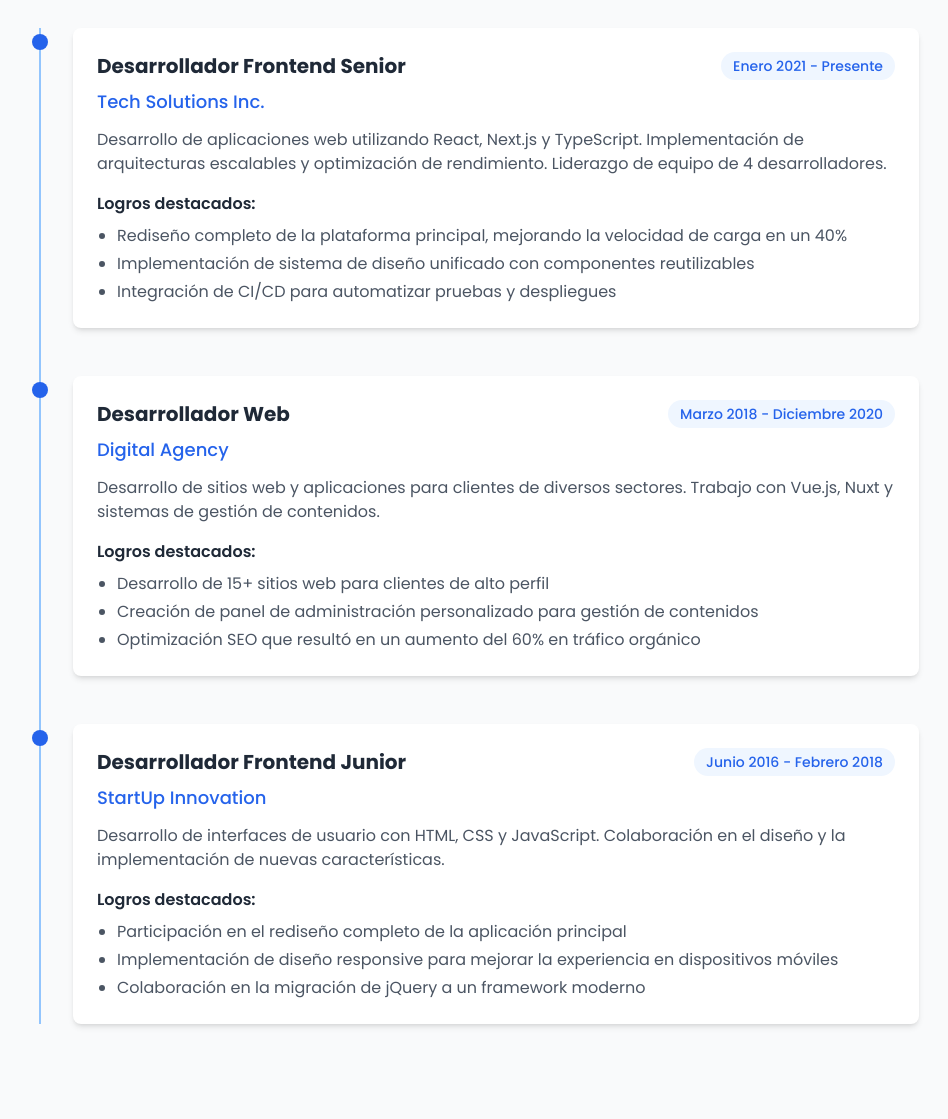
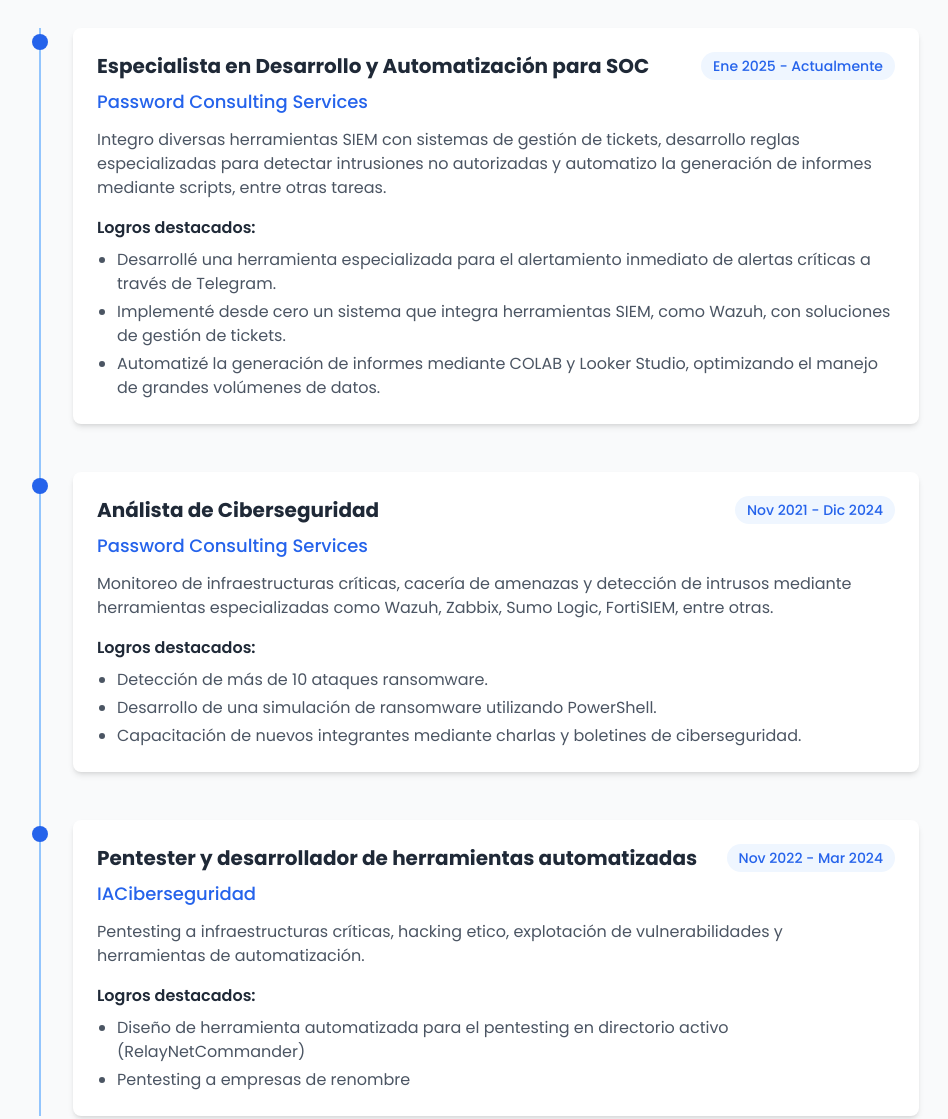
Before and after one commit to fvargas1644/portfolio, an Astro site: page / in a window 1280 px wide. Shown: the part 1020-2139 px from the top of the page, without its empty margins (169-1117 px from the left). Built offline with nearby package versions, Linux system fonts and the light colour scheme; Astro itself is replaced by a stand-in of ours.

Commit message:
Agregar foto de perfil y cambiar descripciones de experiencia

```diff
--- a/src/components/Experience.astro
+++ b/src/components/Experience.astro
@@ -1,36 +1,35 @@
 ---
 const experiences = [
   {
-    position: "Desarrollador Frontend Senior",
-    company: "Tech Solutions Inc.",
-    period: "Enero 2021 - Presente",
-    description: "Desarrollo de aplicaciones web utilizando React, Next.js y TypeScript. Implementación de arquitecturas escalables y optimización de rendimiento. Liderazgo de equipo de 4 desarrolladores.",
+    position: "Especialista en Desarrollo y Automatización para SOC",
+    company: "Password Consulting Services",
+    period: "Ene 2025 - Actualmente",
+    description: "Integro diversas herramientas SIEM con sistemas de gestión de tickets, desarrollo reglas especializadas para detectar intrusiones no autorizadas y automatizo la generación de informes mediante scripts, entre otras tareas.",
     achievements: [
-      "Rediseño completo de la plataforma principal, mejorando la velocidad de carga en un 40%",
-      "Implementación de sistema de diseño unificado con componentes reutilizables",
-      "Integración de CI/CD para automatizar pruebas y despliegues"
+      "Desarrollé una herramienta especializada para el alertamiento inmediato de alertas críticas a través de Telegram.",
+      "Implementé desde cero un sistema que integra herramientas SIEM, como Wazuh, con soluciones de gestión de tickets.",
+      "Automatizé la generación de informes mediante COLAB y Looker Studio, optimizando el manejo de grandes volúmenes de datos."
     ]
   },
   {
-    position: "Desarrollador Web",
-    company: "Digital Agency",
-    period: "Marzo 2018 - Diciembre 2020",
-    description: "Desarrollo de sitios web y aplicaciones para clientes de diversos sectores. Trabajo con Vue.js, Nuxt y sistemas de gestión de contenidos.",
+    position: "Análista de Ciberseguridad",
+    company: "Password Consulting Services",
+    period: "Nov 2021 - Dic 2024",
+    description: "Monitoreo de infraestructuras críticas, cacería de amenazas y detección de intrusos mediante herramientas especializadas como Wazuh, Zabbix, Sumo Logic, FortiSIEM, entre otras.",
     achievements: [
-      "Desarrollo de 15+ sitios web para clientes de alto perfil",
-      "Creación de panel de administración personalizado para gestión de contenidos",
-      "Optimización SEO que resultó en un aumento del 60% en tráfico orgánico"
+      "Detección de más de 10 ataques ransomware.",
+      "Desarrollo de una simulación de ransomware utilizando PowerShell.",
+      "Capacitación de nuevos integrantes mediante charlas y boletines de ciberseguridad."
     ]
   },
   {
-    position: "Desarrollador Frontend Junior",
-    company: "StartUp Innovation",
-    period: "Junio 2016 - Febrero 2018",
-    description: "Desarrollo de interfaces de usuario con HTML, CSS y JavaScript. Colaboración en el diseño y la implementación de nuevas características.",
+    position: "Pentester y desarrollador de herramientas automatizadas",
+    company: "IACiberseguridad",
+    period: "Nov 2022 - Mar 2024",
+    description: "Pentesting a infraestructuras críticas, hacking etico, explotación de vulnerabilidades y herramientas de automatización.",
     achievements: [
-      "Participación en el rediseño completo de la aplicación principal",
-      "Implementación de diseño responsive para mejorar la experiencia en dispositivos móviles",
-      "Colaboración en la migración de jQuery a un framework moderno"
+      "Diseño de herramienta automatizada para el pentesting en directorio activo (RelayNetCommander)",
+      "Pentesting a empresas de renombre"
     ]
   }
 ];
--- a/src/components/Hero.astro
+++ b/src/components/Hero.astro
@@ -5,10 +5,10 @@
 	<div class="container mx-auto px-4 grid md:grid-cols-2 gap-8 items-center">
 		<div class="order-2 md:order-1">
 			<h1 class="text-4xl md:text-5xl lg:text-6xl font-bold mb-4">
-				Hola, soy <span class="text-blue-600">Tu Nombre</span>
+				Hola, soy <span class="text-blue-600">Fernando</span>
 			</h1>
 			<p class="text-xl md:text-2xl text-gray-600 mb-8">
-				Desarrollador Web & Diseñador UI/UX
+				Desarrollador Full Stack & Científico de Datos
 			</p>
 			<div class="flex flex-wrap gap-4">
 				<a href="#contact" class="px-6 py-3 bg-blue-600 text-white rounded-lg hover:bg-blue-700 transition-colors">
@@ -21,7 +21,7 @@
 		</div>
 		<div class="order-1 md:order-2 flex justify-center">
 			<img
-				src="/placeholder.svg?height=400&width=400"
+				src="/foto_perfil.webp?height=400&width=400"
 				alt="Imagen de perfil"
 				class="w-64 h-64 md:w-80 md:h-80 object-cover rounded-full border-4 border-white shadow-lg"
 			>
```
Also changed, not shown: public/foto_perfil.webp (added).
